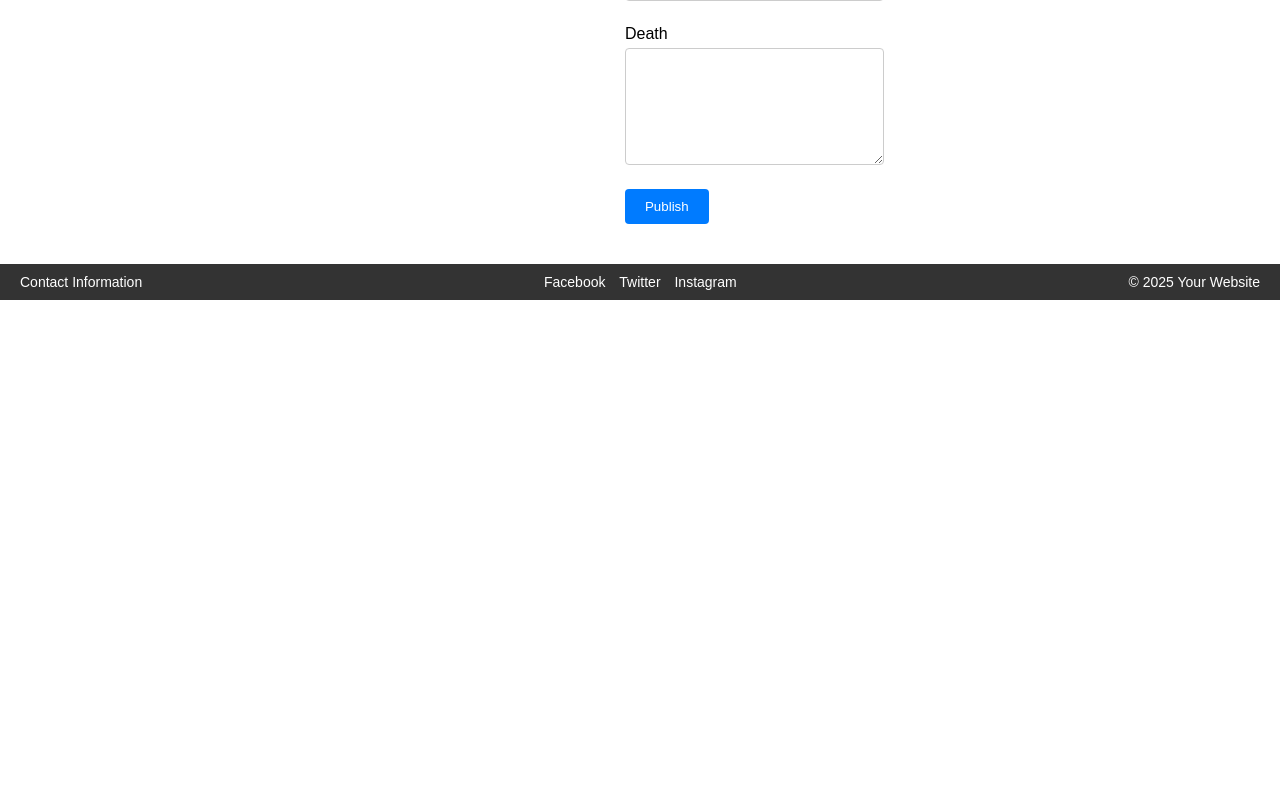
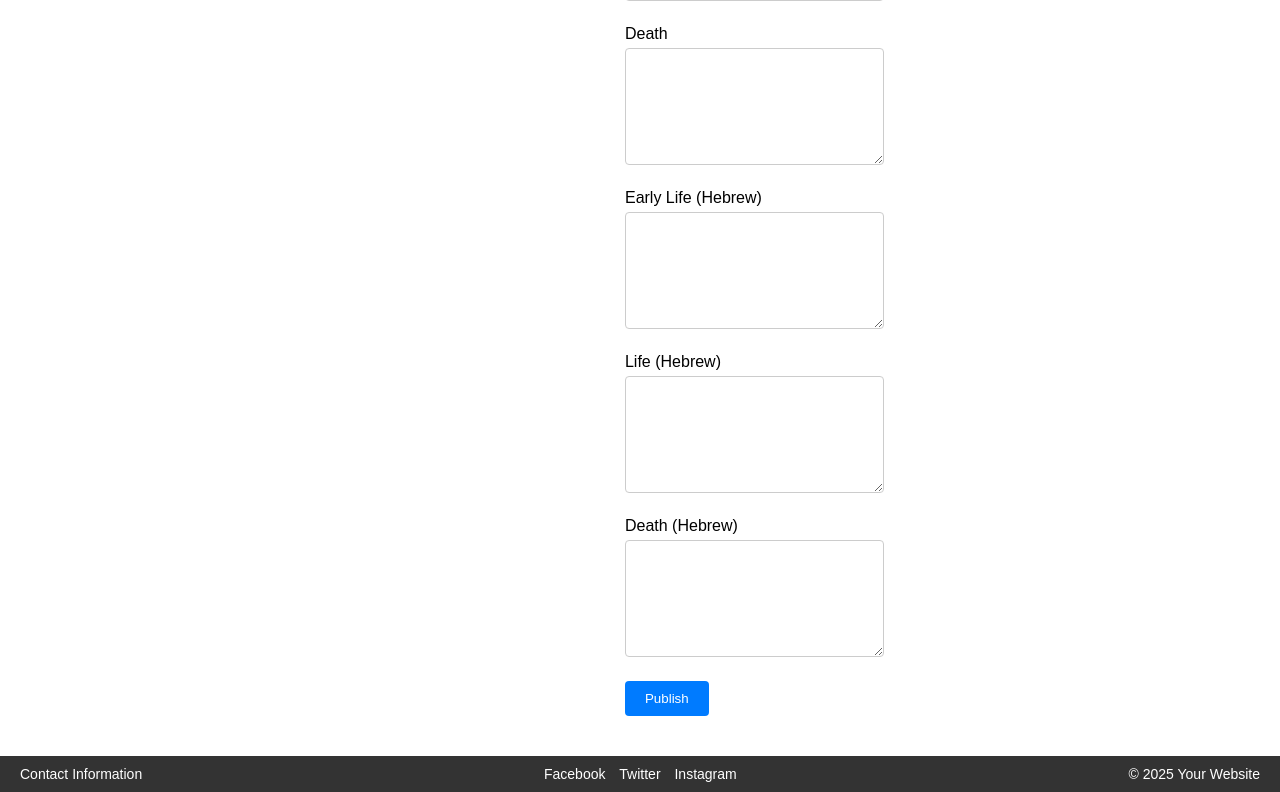
Before and after one commit to yaronb/yizkor_flask, a Flask app: template app/main/templates/create_article.html in a window 1280 px wide. Shown: the part 458-1250 px from the top of the page. Before the commit the page ends 758 px from the top, so only its background shows below. Run offline with Flask 3, Linux system fonts and the light colour scheme; the template is opened without the code that fills it: values that come from a table or form of the project are taken from there, others are empty.

Commit message:
added Hebrew

```diff
--- a/app/auth/forms.py
+++ b/app/auth/forms.py
@@ -5,9 +5,12 @@ from app.models import User
 
 class ArticleForm(FlaskForm):
     title = StringField('Title', validators=[DataRequired()])
-    early_life = TextAreaField('Early Life', validators=[DataRequired()]) # Add this field
-    life = TextAreaField('Life', validators=[DataRequired()]) # Add this field
-    death = TextAreaField('Death', validators=[DataRequired()]) # Add this field
+    early_life = TextAreaField('Early Life', validators=[DataRequired()])
+    life = TextAreaField('Life', validators=[DataRequired()])
+    death = TextAreaField('Death', validators=[DataRequired()])
+    early_life_he = TextAreaField('Early Life (Hebrew)', validators=[DataRequired()])
+    life_he = TextAreaField('Life (Hebrew)', validators=[DataRequired()])
+    death_he = TextAreaField('Death (Hebrew)', validators=[DataRequired()])
     submit = SubmitField('Publish')
 
 class LoginForm(FlaskForm):
--- a/app/main/templates/create_article.html
+++ b/app/main/templates/create_article.html
@@ -23,6 +23,18 @@
         {{ form.death(class="form-control", rows=5) }}
     </div>
     <div class="form-group">
+        {{ form.early_life_he.label }}
+        {{ form.early_life_he(class="form-control", rows=5) }}
+    </div>
+    <div class="form-group">
+        {{ form.life_he.label }}
+        {{ form.life_he(class="form-control", rows=5) }}
+    </div>
+    <div class="form-group">
+        {{ form.death_he.label }}
+        {{ form.death_he(class="form-control", rows=5) }}
+    </div>
+    <div class="form-group">
         {{ form.submit(class="btn btn-primary") }}
     </div>
 </form>
```
Also changed, not shown: instance/app.db.
